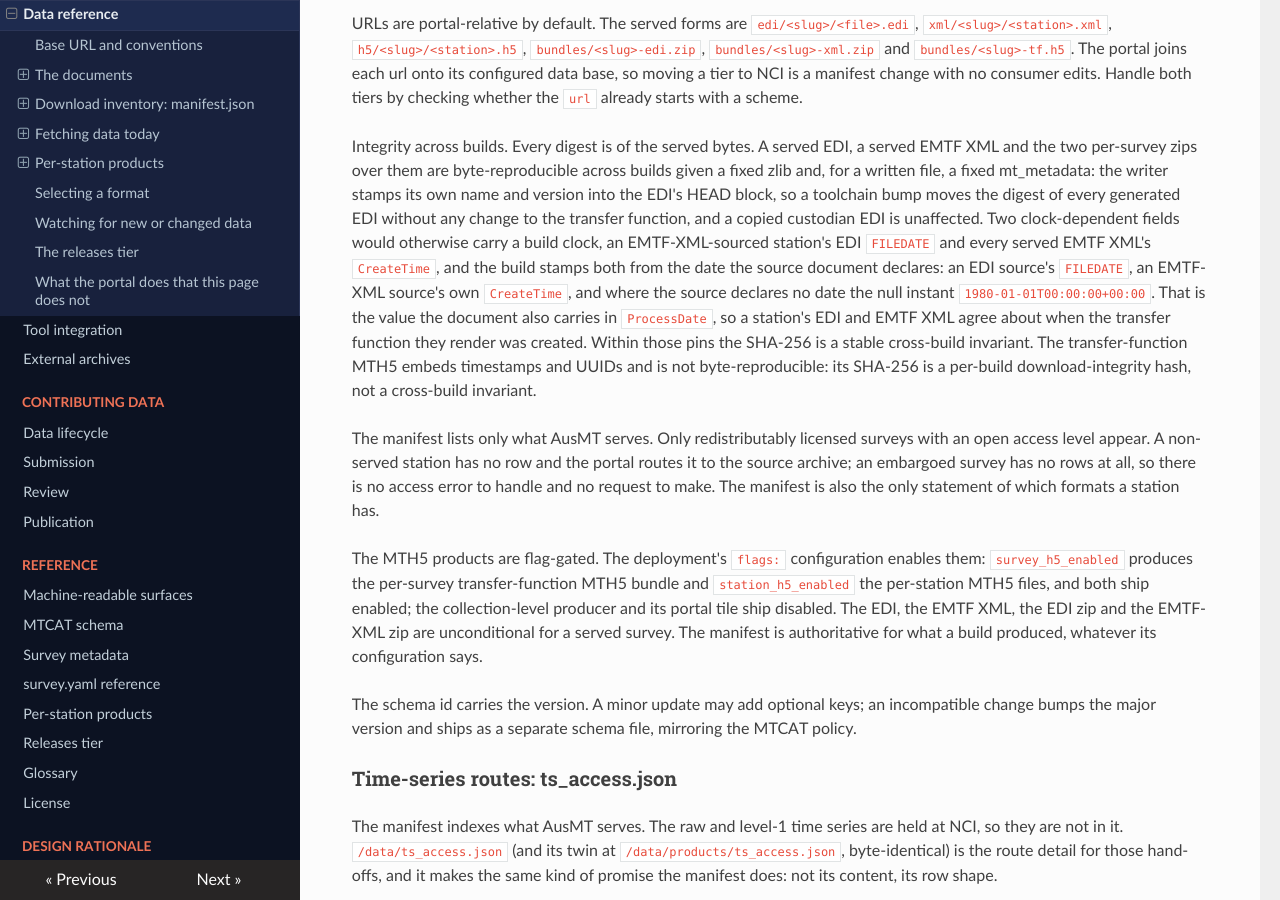
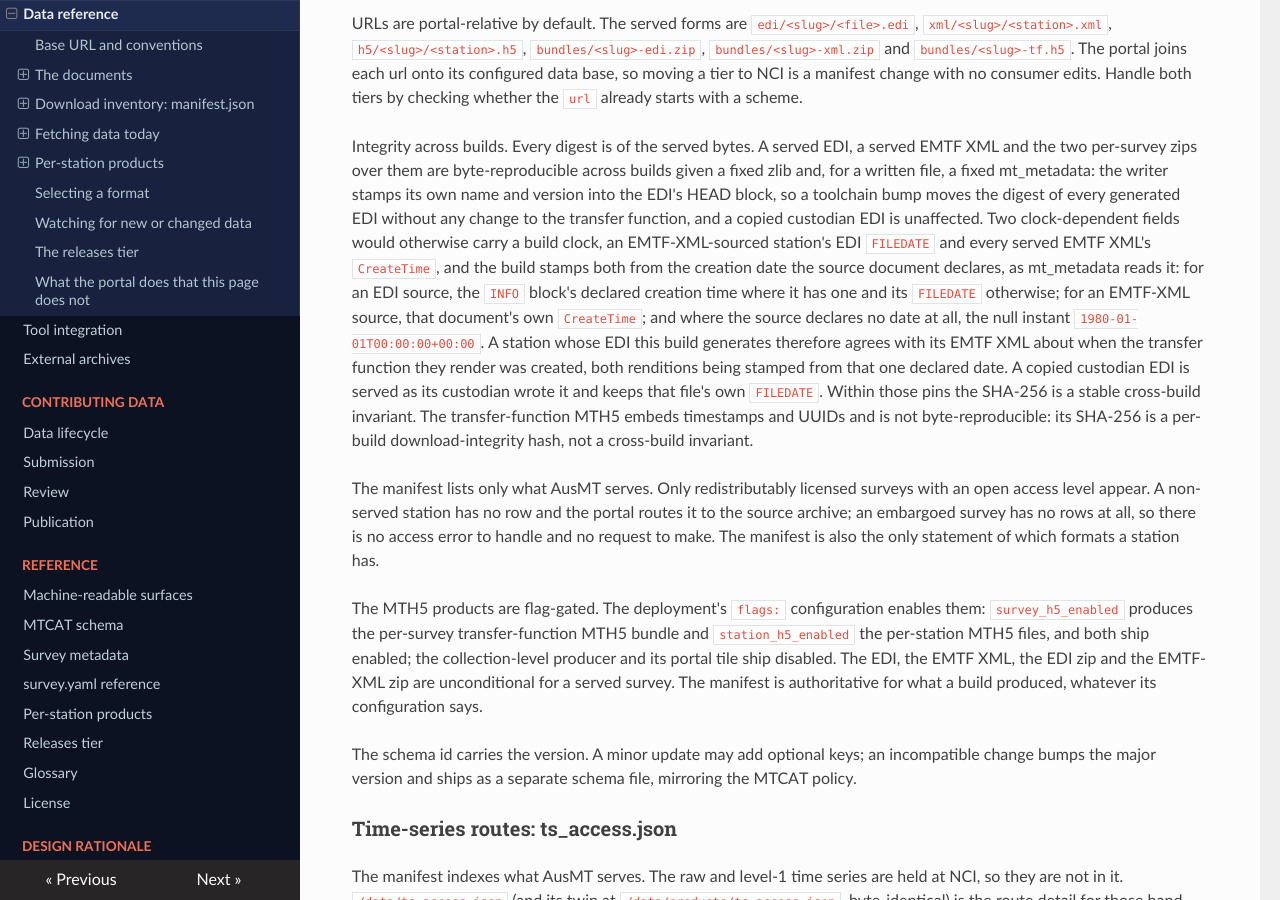
Before and after one commit to bvkay/ausmt, an MkDocs documentation site: the page built from docs/docs/interoperability/api-reference.md, in a window 1280 px wide and 900 px high, scrolled down 6931 px. Built offline with MkDocs 1.6.1, drawn with Linux system fonts in a browser that asks for light colours; nearby versions of some CDN libraries.

Commit message:
docs: say which declared date pins the served CreateTime
The pinned value is the creation date the source document declares as
mt_metadata reads it, which for an EDI source is the INFO block's declared
creation time where it has one and the FILEDATE only otherwise. It is not
the value the document carries in ProcessDate, so that equivalence is gone
from the reference and from the test that asserted it.

The agreement between a station's two served renditions is now scoped to
the EDI this build generates; a copied custodian EDI keeps the FILEDATE its
custodian wrote.

```diff
--- a/docs/docs/interoperability/api-reference.md
+++ b/docs/docs/interoperability/api-reference.md
@@ -282,10 +282,13 @@ written file, a fixed mt_metadata: the writer stamps its own name and version in
 block, so a toolchain bump moves the digest of every generated EDI without any change to the transfer
 function, and a copied custodian EDI is unaffected. Two clock-dependent fields would otherwise carry a
 build clock, an EMTF-XML-sourced station's EDI `FILEDATE` and every served EMTF XML's `CreateTime`, and
-the build stamps both from the date the source document declares: an EDI source's `FILEDATE`, an
-EMTF-XML source's own `CreateTime`, and where the source declares no date the null instant
-`1980-01-01T00:00:00+00:00`. That is the value the document also carries in `ProcessDate`, so a
-station's EDI and EMTF XML agree about when the transfer function they render was created. Within
+the build stamps both from the creation date the source document declares, as mt_metadata reads it:
+for an EDI source, the `INFO` block's declared creation time where it has one and its `FILEDATE`
+otherwise; for an EMTF-XML source, that document's own `CreateTime`; and where the source declares no
+date at all, the null instant `1980-01-01T00:00:00+00:00`. A station whose EDI this build generates
+therefore agrees with its EMTF XML about when the transfer function they render was created, both
+renditions being stamped from that one declared date. A copied custodian EDI is served as its
+custodian wrote it and keeps that file's own `FILEDATE`. Within
 those pins the SHA-256 is a stable cross-build invariant. The transfer-function MTH5 embeds timestamps
 and UUIDs and is not byte-reproducible: its SHA-256 is a per-build download-integrity hash, not a
 cross-build invariant.
```
Also changed, not shown: maintainer/C18-BuildCacheDesign.md (+1 -1 lines), 1 other file.
